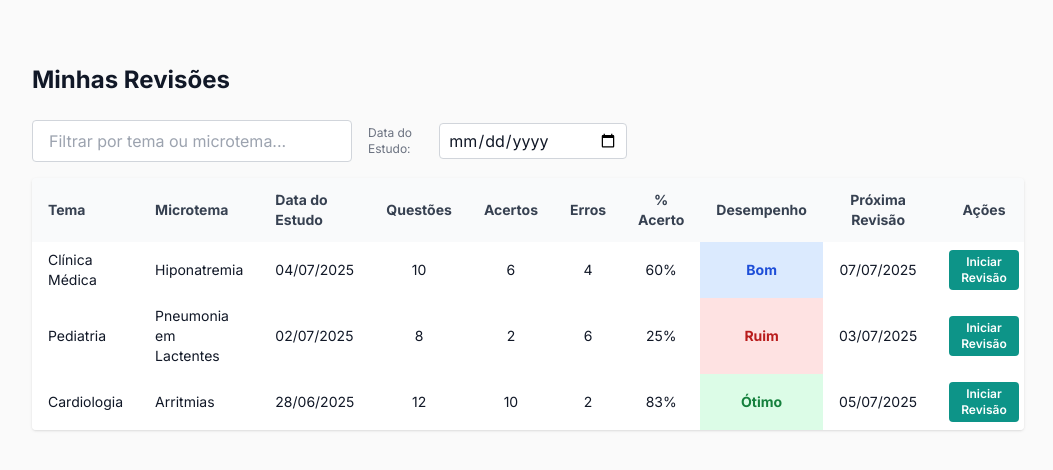
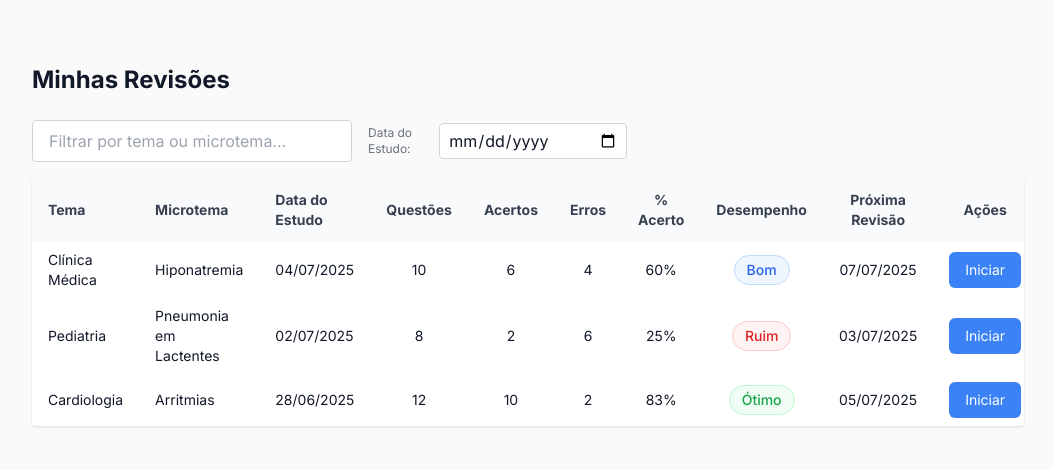
Before and after one commit to victorsilvaMR3/residencia-medica, a React (Vite) app: page /revisoes in a window 1280 px wide. Shown: the top 470 px of the page, without its empty margins (112-1165 px from the left). Built offline with nearby package versions, Linux system fonts and the light colour scheme; no server answers.

Commit message:
fix: badge de desempenho mais suave e correção de erro de template em Revisoes.tsx

```diff
--- a/src/components/Sidebar.tsx
+++ b/src/components/Sidebar.tsx
@@ -55,6 +55,7 @@ const Sidebar: React.FC = () => {
     { path: '/revisoes', icon: Repeat, label: 'Revisões' },
     { path: '/dashboard', icon: BarChart3, label: 'Dashboard' },
     { path: '/profile', icon: UserIcon, label: 'Perfil' },
+    { path: '/listas', icon: Activity, label: 'Listas' },
   ]
 
   // Adicionar Admin apenas para administradores
--- a/src/contexts/AuthContext.tsx
+++ b/src/contexts/AuthContext.tsx
@@ -2,6 +2,7 @@
 import React, { createContext, useContext, useState, useEffect, ReactNode } from 'react'
 import { User } from '../types'
 import { isTokenExpired } from '../utils/jwt'
+import { useQuestions } from './QuestionContext'
 
 // Remover redefinição de interface ImportMeta (já existe globalmente)
 
@@ -38,6 +39,7 @@ export const AuthProvider: React.FC<AuthProviderProps> = ({ children }) => {
   const [user, setUser] = useState<User | null>(null)
   const [loading, setLoading] = useState(true)
   const [registerError, setRegisterError] = useState<string | null>(null)
+  const { setUserAnswers } = useQuestions();
 
   // Carregar usuário do localStorage ao iniciar
   useEffect(() => {
@@ -119,6 +121,18 @@ export const AuthProvider: React.FC<AuthProviderProps> = ({ children }) => {
       setUser({ ...data.user, createdAt: new Date(data.user.createdAt) })
       localStorage.setItem(USER_KEY, JSON.stringify({ ...data.user, createdAt: new Date(data.user.createdAt) }))
       localStorage.setItem('token', data.token)
+      // Buscar respostas do usuário após login
+      try {
+        const answersRes = await fetch(`${API_URL}/api/answers`, {
+          headers: { 'Authorization': `Bearer ${data.token}` }
+        })
+        if (answersRes.ok) {
+          const answers = await answersRes.json()
+          setUserAnswers(answers)
+        }
+      } catch (err) {
+        console.error('Erro ao buscar respostas do usuário:', err)
+      }
       console.log('🔍 [AuthContext] Login realizado com sucesso')
 
       return { success: true }
--- a/src/contexts/QuestionContext.tsx
+++ b/src/contexts/QuestionContext.tsx
@@ -17,7 +17,7 @@ interface QuestionContextType {
   addQuestions: (questions: Question[]) => void
 }
 
-const QuestionContext = createContext<QuestionContextType | undefined>(undefined)
+const QuestionContext = createContext<QuestionContextType & { setUserAnswers: (answers: UserAnswer[]) => void } | undefined>(undefined)
 
 export const useQuestions = () => {
   const context = useContext(QuestionContext)
@@ -55,7 +55,14 @@ export const QuestionProvider: React.FC<QuestionProviderProps> = ({ children })
   const fetchQuestions = async (filters: QuestionFilters) => {
     try {
       const response = await axios.get('/api/questions', { params: filters })
-      setQuestions(response.data)
+      const data = response.data;
+      if (Array.isArray(data)) {
+        setQuestions(data);
+      } else if (data && Array.isArray(data.questions)) {
+        setQuestions(data.questions);
+      } else {
+        setQuestions([]);
+      }
     } catch (error) {
       setQuestions([])
     }
@@ -269,7 +276,8 @@ export const QuestionProvider: React.FC<QuestionProviderProps> = ({ children })
     getNextQuestion,
     getFilteredQuestions,
     addQuestion,
-    addQuestions
+    addQuestions,
+    setUserAnswers, // <-- adicionar aqui
   }
 
   return (
--- a/src/main.tsx
+++ b/src/main.tsx
@@ -3,6 +3,8 @@ import { createRoot } from 'react-dom/client'
 import { BrowserRouter } from 'react-router-dom'
 import App from './App.tsx'
 import './index.css'
+import { QuestionProvider } from './contexts/QuestionContext'
+import { AuthProvider } from './contexts/AuthContext'
 
 const rootElement = document.getElementById('root')
 if (!rootElement) throw new Error('Failed to find the root element')
@@ -12,7 +14,11 @@ const root = createRoot(rootElement)
 root.render(
   <StrictMode>
     <BrowserRouter>
-      <App />
+      <QuestionProvider>
+        <AuthProvider>
+          <App />
+        </AuthProvider>
+      </QuestionProvider>
     </BrowserRouter>
   </StrictMode>
 )
--- a/src/pages/Questions.tsx
+++ b/src/pages/Questions.tsx
@@ -35,15 +35,10 @@ const specialtiesList = [
 ]
 
 const allFilterTags = [
-  'Certo/Errado',
-  'Múltipla escolha',
-  'Discursivas',
-  'Com solução por vídeo',
-  'Com solução em texto',
-  'Sem solução em texto',
-  'Sem solução por vídeo',
   'Questões que você já resolveu',
   'Questões que você não resolveu',
+  'Questões que você errou',
+  'Questões que você acertou',
 ]
 
 const Questions: React.FC = () => {
@@ -732,7 +727,6 @@ const Questions: React.FC = () => {
           {/* Botões de ação fixos */}
           <div className="sticky bottom-0 bg-white border-t border-gray-100 px-6 py-4 flex flex-col md:flex-row gap-2 md:gap-4 justify-end">
             <button className="px-6 py-2 rounded-lg border border-gray-200 text-gray-700 font-medium bg-white hover:bg-gray-50 transition-colors">Criar lista</button>
-            <button className="px-6 py-2 rounded-lg border border-gray-200 text-gray-700 font-medium bg-white hover:bg-gray-50 transition-colors">Criar simulado</button>
             <button
               onClick={handleShowQuestions}
               disabled={selectedSpecialties.length === 0 && selectedSubtopics.length === 0 && selectedInstitutions.length === 0 && selectedYears.length === 0 && selectedRegions.length === 0 && selectedPurposes.length === 0}
--- a/src/pages/Revisoes.tsx
+++ b/src/pages/Revisoes.tsx
@@ -77,18 +77,32 @@ const Revisoes: React.FC = () => {
                 <td className="py-2 px-4 text-center">{r.acertos}</td>
                 <td className="py-2 px-4 text-center">{r.erros}</td>
                 <td className="py-2 px-4 text-center">{Math.round(r.percentual * 100)}%</td>
-                <td className={`py-2 px-4 text-center ${corDesempenho(r.desempenho)}`}>{r.desempenho}</td>
-                <td className={`py-2 px-4 text-center ${r.proxima_revisao === hoje ? 'font-bold text-yellow-700' : ''}`}>{formatarDataBR(r.proxima_revisao)}</td>
                 <td className="py-2 px-4 text-center">
-                  <button className="px-3 py-1 rounded bg-teal-600 text-white font-semibold hover:bg-teal-700 transition text-xs" onClick={() => handleIniciarRevisao(r.tema, r.microtema)}>Iniciar Revisão</button>
+                  <span className={`inline-block px-3 py-1 rounded-full text-sm font-medium border
+                    ${r.desempenho === 'Ótimo' ? 'bg-green-50 text-green-600 border-green-200' :
+                      r.desempenho === 'Bom' ? 'bg-blue-50 text-blue-600 border-blue-200' :
+                      'bg-red-50 text-red-600 border-red-200'
+                    }`}>
+                    {r.desempenho}
+                  </span>
+                </td>
+                <td className="py-2 px-4 text-center">
+                  {r.proxima_revisao === hoje ? (
+                    <span className="text-yellow-600 font-medium">Hoje</span>
+                  ) : (
+                    <span>{dayjs(r.proxima_revisao).format('DD/MM/YYYY')}</span>
+                  )}
+                </td>
+                <td className="py-2 px-4 text-center">
+                  <button
+                    onClick={() => handleIniciarRevisao(r.tema, r.microtema)}
+                    className="bg-blue-500 hover:bg-blue-600 text-white px-4 py-2 rounded-md text-sm"
+                  >
+                    Iniciar
+                  </button>
                 </td>
               </tr>
             ))}
-            {revisoesFiltradas.length === 0 && (
-              <tr>
-                <td colSpan={10} className="py-8 text-center text-gray-400">Nenhuma revisão encontrada.</td>
-              </tr>
-            )}
           </tbody>
         </table>
       </div>
```
Also changed, not shown: 1 other file (tests, documents, lock files or other folders).
